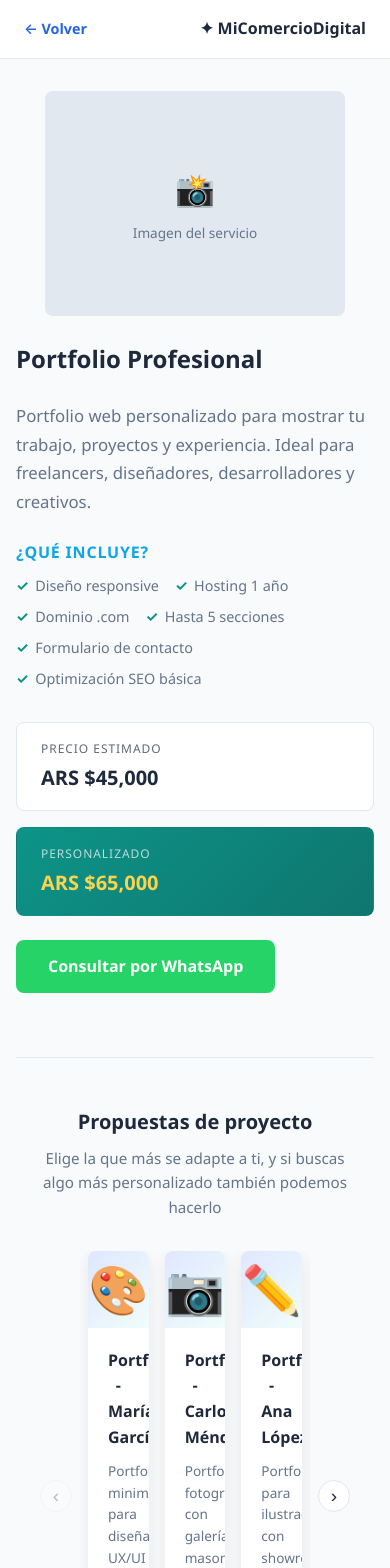
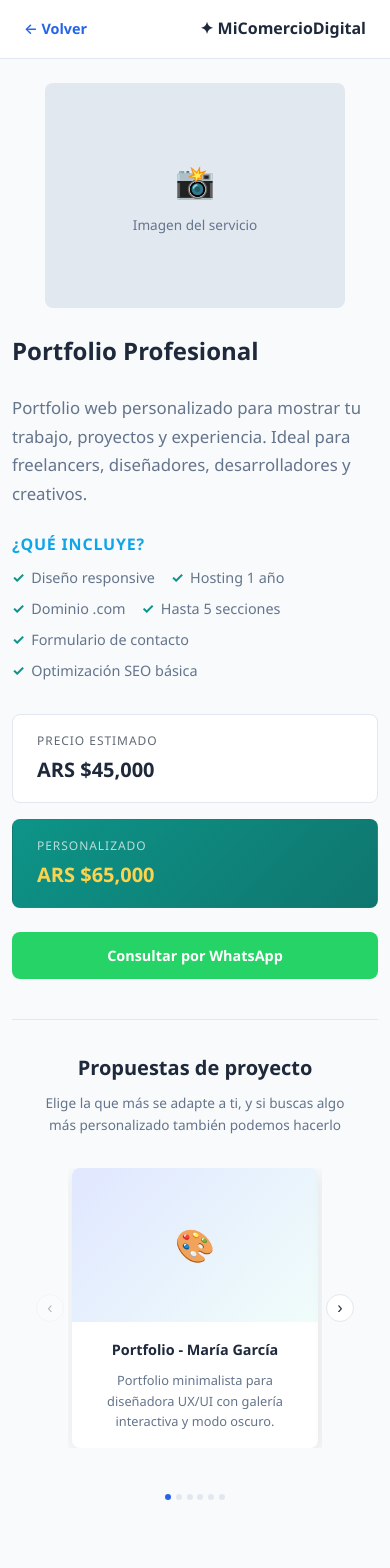
Before and after one commit to santiagodaghero/micomerciodigital, a React (Vite) app: page /#/servicio/1 in a window 390 px wide. Shown: the top 1568 px of the page. Built offline with nearby package versions, Linux system fonts and the light colour scheme.

Commit message:
Responsive: Slider y sección de propuestas adaptados a mobile

```diff
--- a/src/components/Slider/Slider.css
+++ b/src/components/Slider/Slider.css
@@ -92,3 +92,29 @@
     grid-template-columns: 1fr;
   }
 }
+
+@media (max-width: 500px) {
+  .slider {
+    gap: 0.25rem;
+  }
+
+  .slider__slide {
+    padding: 0 0.25rem;
+  }
+
+  .slider__btn {
+    width: 28px;
+    height: 28px;
+    font-size: 1rem;
+  }
+
+  .slider__dots {
+    bottom: -1.25rem;
+    gap: 0.3rem;
+  }
+
+  .slider__dot {
+    width: 6px;
+    height: 6px;
+  }
+}
--- a/src/components/Slider/Slider.jsx
+++ b/src/components/Slider/Slider.jsx
@@ -1,15 +1,43 @@
-import { useState } from 'react'
+import { useState, useEffect } from 'react'
 import './Slider.css'
 
 export default function Slider({ children, visibleCount = 3 }) {
   const total = children.length
-  const maxIndex = Math.max(0, total - visibleCount)
   const [current, setCurrent] = useState(0)
+  const [screenVisible, setScreenVisible] = useState(visibleCount)
 
-  const next = () => setCurrent((prev) => Math.min(prev + 1, maxIndex))
-  const prev = () => setCurrent((prev) => Math.max(prev - 1, 0))
+  useEffect(() => {
+    const getVisible = () => {
+      const w = window.innerWidth
+      if (w <= 500) return 1
+      if (w <= 768) return 2
+      return visibleCount
+    }
 
-  if (total <= visibleCount) {
+    setScreenVisible(getVisible())
+
+    const handler = () => {
+      const next = getVisible()
+      setScreenVisible((prev) => {
+        if (prev !== next) setCurrent(0)
+        return next
+      })
+    }
+
+    window.addEventListener('resize', handler)
+    return () => window.removeEventListener('resize', handler)
+  }, [visibleCount])
+
+  const maxIndex = Math.max(0, total - screenVisible)
+
+  useEffect(() => {
+    if (current > maxIndex) setCurrent(maxIndex)
+  }, [maxIndex, current])
+
+  const goNext = () => setCurrent((prev) => Math.min(prev + 1, maxIndex))
+  const goPrev = () => setCurrent((prev) => Math.max(prev - 1, 0))
+
+  if (total <= screenVisible) {
     return <div className="slider__grid">{children}</div>
   }
 
@@ -17,7 +45,7 @@ export default function Slider({ children, visibleCount = 3 }) {
     <div className="slider">
       <button
         className="slider__btn slider__btn--prev"
-        onClick={prev}
+        onClick={goPrev}
         disabled={current === 0}
         aria-label="Anterior"
       >
@@ -29,7 +57,7 @@ export default function Slider({ children, visibleCount = 3 }) {
           className="slider__track"
           style={{
             transform: `translateX(-${current * (100 / total)}%)`,
-            width: `${(total / visibleCount) * 100}%`,
+            width: `${(total / screenVisible) * 100}%`,
           }}
         >
           {children.map((child, i) => (
@@ -46,7 +74,7 @@ export default function Slider({ children, visibleCount = 3 }) {
 
       <button
         className="slider__btn slider__btn--next"
-        onClick={next}
+        onClick={goNext}
         disabled={current === maxIndex}
         aria-label="Siguiente"
       >
--- a/src/pages/ServiceDetail.css
+++ b/src/pages/ServiceDetail.css
@@ -279,7 +279,44 @@
     flex-direction: column;
   }
 
+  .detail__projects {
+    margin-top: 2.5rem;
+    padding-top: 2rem;
+  }
+
   .detail__projects-title {
     font-size: 1.25rem;
   }
+
+  .detail__projects-subtitle {
+    font-size: 0.85rem;
+  }
+
+  .project-card__image {
+    font-size: 2rem;
+  }
+
+  .project-card__body {
+    padding: 1rem;
+  }
+
+  .project-card__title {
+    font-size: 0.9rem;
+  }
+
+  .project-card__desc {
+    font-size: 0.8rem;
+  }
 }
+
+@media (max-width: 500px) {
+  .detail__main {
+    padding: 1.5rem 0.75rem;
+  }
+
+  .detail__whatsapp {
+    width: 100%;
+    padding: 0.75rem 1rem;
+    font-size: 0.9rem;
+  }
+}
```
